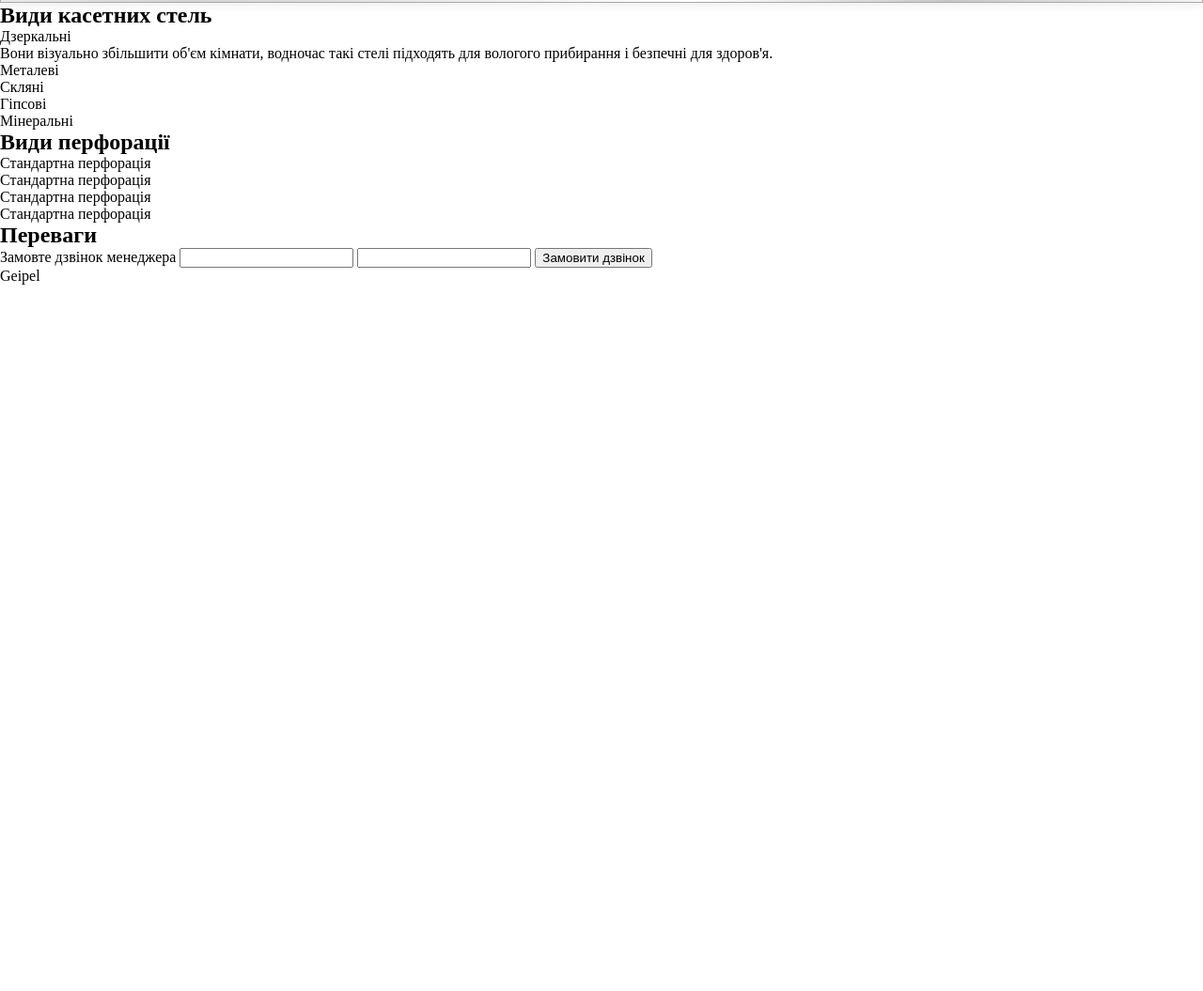
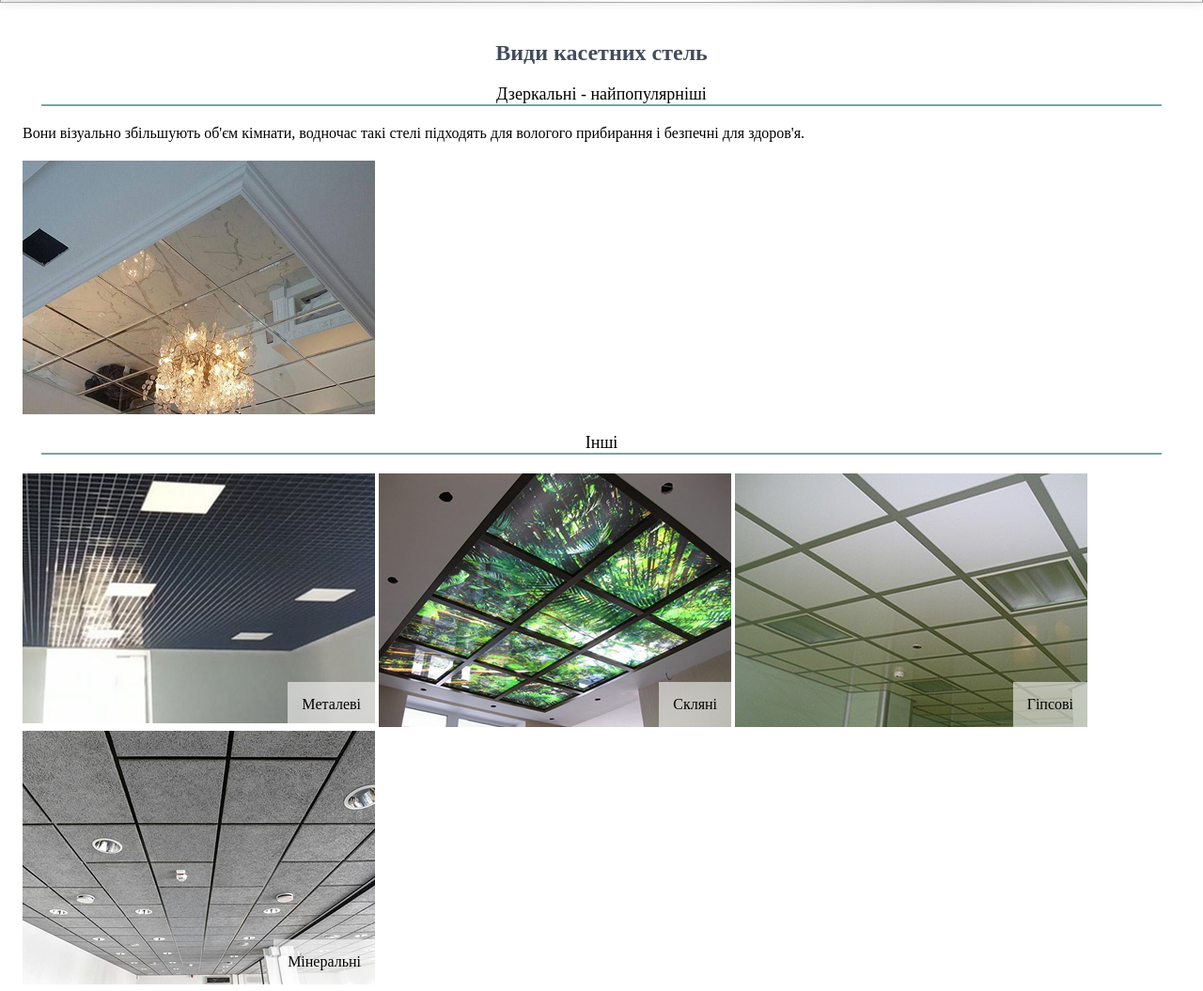
Before and after one commit to maskaa22/renovation-text, a plain HTML site: page index.html in a window 1280 px wide. Shown: the part 1555-2610 px from the top of the page at 94% size. Before the commit the page ends 1858 px from the top, so only its background shows below. Drawn offline with Linux system fonts and the light colour scheme.

Commit message:
add varieties

```diff
--- a/index.css
+++ b/index.css
@@ -250,6 +250,30 @@ img {
   /* font-family: sans-serif; */
 }
 
+/*VARIETIES*/
+.varieties {
+  padding-top: 40px;
+}
+.text-variant {
+  margin-bottom: 20px;
+}
+.all-varieties {
+  margin-top: 20px;
+}
+.image-container {
+  position: relative;
+  display: inline-block;
+}
+.text-overlay {
+  position: absolute;
+  bottom: 0;
+  right: 0;
+  background-color: #ffffff91;
+  color: black;
+  padding: 15px;
+  max-width: 300px;
+}
+
 @media only screen and (min-width: 768px) {
   .container {
     max-width: 768px;
--- a/index.html
+++ b/index.html
@@ -86,24 +86,39 @@
         </div>
       </section>
       <section id="varieties" class="varieties">
-        <h2>Види касетних стель</h2>
-        <div>
-          <img />
-          <p>Дзеркальні</p>
-          <p>
-            Вони візуально збільшити об'єм кімнати, водночас такі стелі
-            підходять для вологого прибирання і безпечні для здоров'я.
-          </p>
-        </div>
-        <div>
-          <p>Металеві</p>
-          <p>Скляні</p>
-          <p>Гіпсові</p>
-          <p>Мінеральні</p>
+        <div class="container">
+          <h2 class="title">Види касетних стель</h2>
+          <div>
+            <p class="title-base-color">Дзеркальні - найпопулярніші</p>
+            <p class="text-variant">
+              Вони візуально збільшують об'єм кімнати, водночас такі стелі
+              підходять для вологого прибирання і безпечні для здоров'я.
+            </p>
+            <img src="./image/varientis/mirror.png" />
+          </div>
+          <div class="all-varieties">
+            <p class="title-base-color">Інші</p>
+            <div class="image-container">
+              <img src="./image/varientis/metal.png" />
+              <p class="text-overlay">Металеві</p>
+            </div>
+            <div class="image-container">
+              <img src="./image/varientis/slope.png" />
+              <p class="text-overlay">Скляні</p>
+            </div>
+            <div class="image-container">
+              <img src="./image/varientis/gips.png" />
+              <p class="text-overlay">Гіпсові</p>
+            </div>
+            <div class="image-container">
+              <img src="./image/varientis/mineral.png" />
+              <p class="text-overlay">Мінеральні</p>
+            </div>
+          </div>
         </div>
       </section>
       <section id="perforation" class="perforation">
-        <h2>Види перфорації</h2>
+        <h2 class="title">Види перфорації</h2>
         <ul>
           <li>Стандартна перфорація</li>
           <li>Стандартна перфорація</li>
@@ -112,7 +127,7 @@
         </ul>
       </section>
       <section id="advantages" class="advantages">
-        <h2>Переваги</h2>
+        <h2 class="title">Переваги</h2>
       </section>
       <section id="call" class="call">
         <img />
```
Also changed, not shown: image/varientis/gips.png (added), image/varientis/metal.png (added), image/varientis/mineral.png (added), image/varientis/mirror.png (added), image/varientis/slope.png (added).
